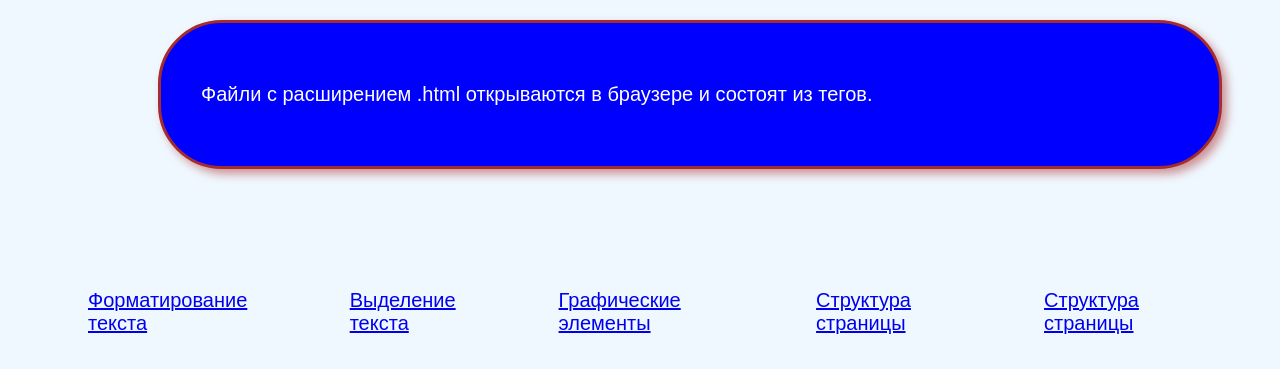
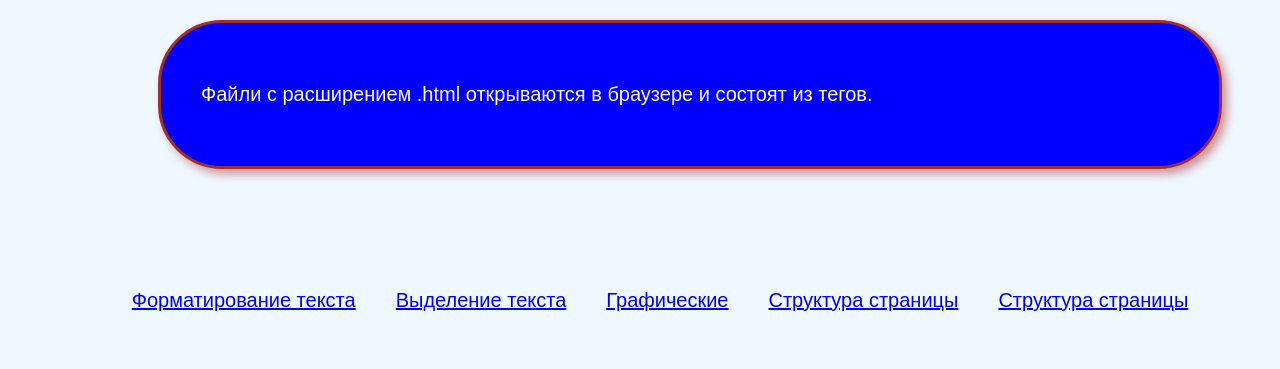
Before and after one commit to esmukhin/Spravochnik_Tegov, a plain HTML site: page index.html in a window 1280 px wide. Shown: the top 369 px of the page. Drawn offline with Linux system fonts and the light colour scheme.

Commit message:
Update index.html

```diff
--- a/index.html
+++ b/index.html
@@ -15,7 +15,7 @@
         <ul class="site-menu" type="none">
             <li><a href="#format">Форматирование текста</a></li>
             <li><a href="#mark">Выделение текста</a></li>
-            <li><a href="#graphic">Графические элементы</a></li>
+            <li><a href="#graphic">Графические</a></li>
             <li><a href="#structure">Структура страницы</a></li>
 			<li><a href="#structure">Структура страницы</a></li>
         </ul>
```
